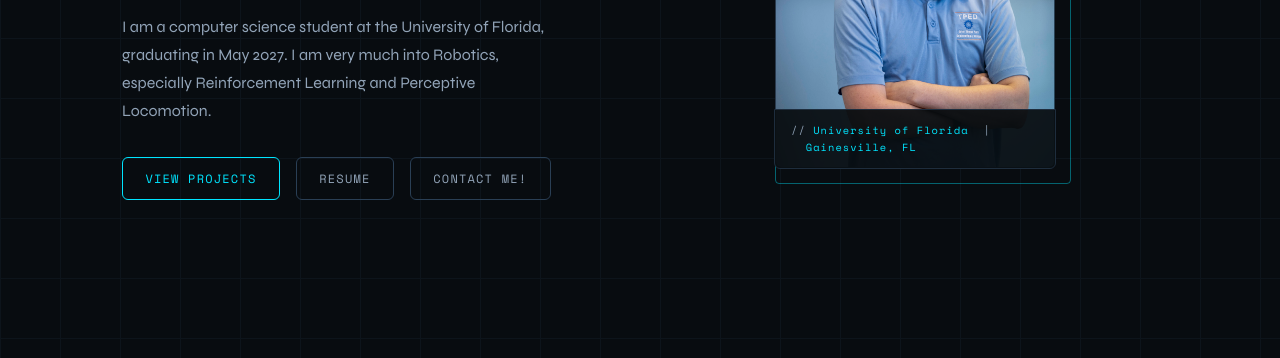
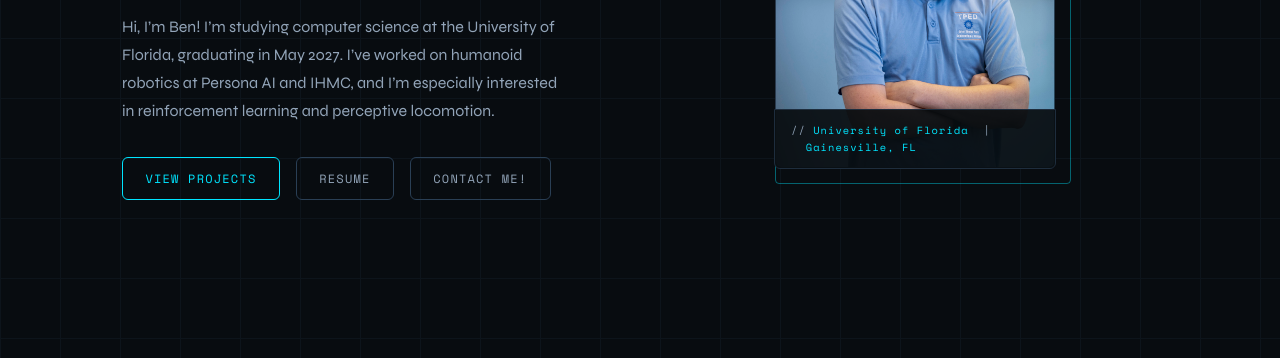
Before and after one commit to EAOZONE/eaozone.github.io, a plain HTML site: page index.html in a window 1280 px wide. Shown: the part 442-800 px from the top of the page. Drawn offline with nearby package versions, Linux system fonts and the light colour scheme.

Commit message:
changes two sentence bio

```diff
--- a/index.html
+++ b/index.html
@@ -206,8 +206,8 @@
         <div class="hero-eyebrow">Computer Science @ UF</div>
         <h1>Ben<br /><span>Pratt</span></h1>
         <p class="hero-bio">
-          I am a computer science student at the University of Florida, graduating in May 2027.
-        I am very much into Robotics, especially Reinforcement Learning and Perceptive Locomotion.
+          Hi, I’m Ben! I’m studying computer science at the University of Florida, graduating in May 2027.
+          I’ve worked on humanoid robotics at Persona AI and IHMC, and I’m especially interested in reinforcement learning and perceptive locomotion.
         </p>
         <div class="hero-actions">
           <a href="projects.html" class="btn">View Projects</a>
```
